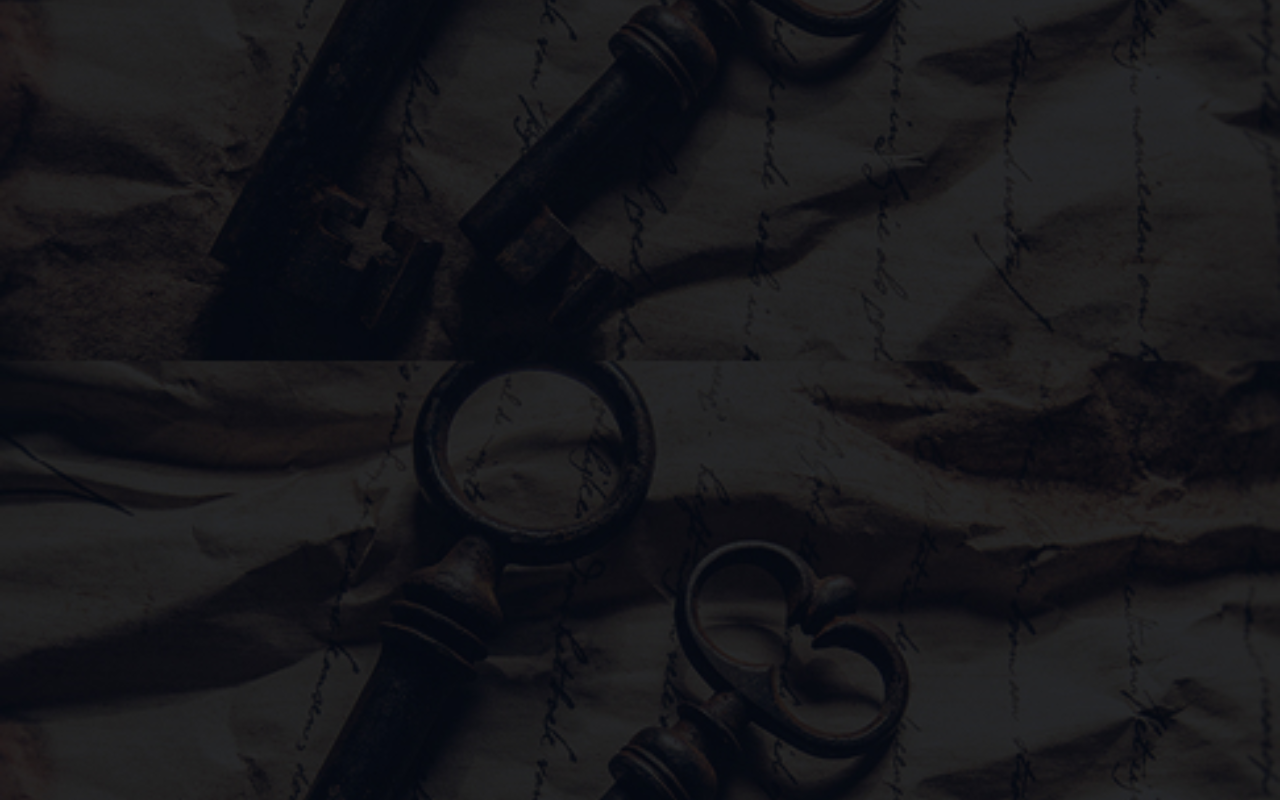
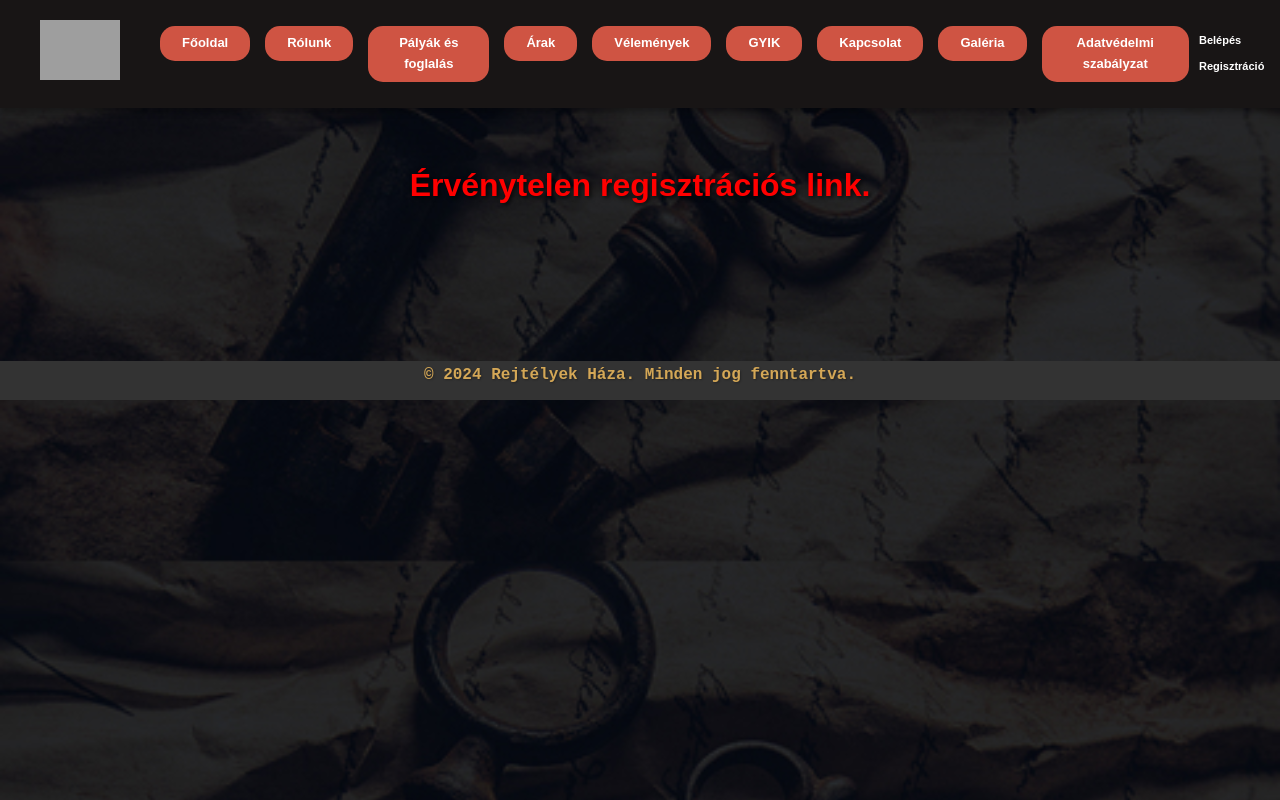
Before and after one commit to Neliah85/HouseOfMysteries, a React (Create React App) app in the folder houseofmysteries/: page /Registry in a window 1280 px wide. Before the commit this address had no page. Built offline with nearby package versions, Linux system fonts and the light colour scheme; grey boxes are pictures that could not be loaded.

Commit message:
AcceptRegistration.jsx create and done

```diff
--- a/houseofmysteries/src/App.js
+++ b/houseofmysteries/src/App.js
@@ -17,6 +17,7 @@ import Profile from "./components/Profile";
 import PrivacyPolicy from './components/Privacy';
 import ModifyUser from './components/ModifyUser';
 import AcceptInvitation from './components/AcceptInvitation';
+import AcceptRegistration from './components/AcceptRegistration';
 
 function App() {
     return (
@@ -40,6 +41,7 @@ function App() {
                 <Route path="/privacy" element={<PrivacyPolicy />} />
                 <Route path="/modify-user/:id" element={<ModifyUser />} />
                 <Route path="/Users/AcceptInvitation" element={<AcceptInvitation />} />
+                <Route path="/Registry" element={<AcceptRegistration />} />
 
             </Routes>
         </Router>
--- /dev/null
+++ b/houseofmysteries/src/components/AcceptRegistration.jsx
@@ -0,0 +1,70 @@
+import React, { useEffect, useState } from "react";
+import { useNavigate, useLocation } from "react-router-dom";
+import axios from "axios";
+import Header from "./Header";
+import Footer from "./Footer";
+
+const AcceptRegistration = () => {
+    const [message, setMessage] = useState("Regisztráció megerősítése folyamatban...");
+    const [felhasznaloNev, setFelhasznaloNev] = useState(null);
+    const [email, setEmail] = useState(null);
+    const navigate = useNavigate();
+    const location = useLocation();
+
+    useEffect(() => {
+        const searchParams = new URLSearchParams(location.search);
+        const user = searchParams.get("felhasznaloNev");
+        const userEmail = searchParams.get("email");
+
+        console.log("Kinyert felhasználónév:", user);
+        console.log("Kinyert email:", userEmail);
+
+        if (user && userEmail) {
+            setFelhasznaloNev(user);
+            setEmail(userEmail);
+            setMessage(`Kérlek, erősítsd meg a regisztrációdat '${userEmail}' email címmel!`);
+        } else {
+            setMessage("Érvénytelen regisztrációs link.");
+        }
+    }, [location.search]);
+
+    const handleConfirmRegistration = async () => {
+        if (felhasznaloNev && email) {
+            console.log("POST kérés indítása előtt...");
+            try {
+                const response = await axios.post("http://localhost:5131/Registry/Confirm", {
+                    loginName: felhasznaloNev,
+                    email: email
+                });
+                console.log("POST kérés sikeres:", response.data);
+                setMessage("Sikeresen megerősítetted a regisztrációdat!");
+                setTimeout(() => {
+                    navigate("/profile");
+                }, 3000);
+            } catch (error) {
+                console.error("Hiba a regisztráció megerősítése során:", error);
+                setMessage("Hiba történt a regisztráció megerősítése során. Kérlek, próbáld újra később.");
+            }
+        } else {
+            setMessage("Hiba: Érvénytelen felhasználónév vagy email.");
+        }
+    };
+
+    return (
+        <div>
+            <Header />
+            <main>
+                <h1>{message}</h1>
+                {felhasznaloNev && email && (
+                    <button type="button" className="accept-button" onClick={handleConfirmRegistration}>
+                        Regisztráció megerősítése
+                    </button>
+                )}
+            </main>
+            <br /><br /><br /><br /><br />
+            <Footer />
+        </div>
+    );
+};
+
+export default AcceptRegistration;
--- a/houseofmysteries/src/components/Admin.jsx
+++ b/houseofmysteries/src/components/Admin.jsx
@@ -31,6 +31,7 @@ const Admin = () => {
     const [bookingsError, setBookingsError] = useState("");
     const [maintenanceError, setMaintenanceError] = useState("");
     const [competitionError, setCompetitionError] = useState("");
+
 
 
 
@@ -104,6 +105,9 @@ const Admin = () => {
     };
 
     const UserDelete = async (userNameToDelete) => {
+    const confirmDelete = window.confirm(`Biztosan törölni szeretnéd ${userNameToDelete} felhasználót?`);
+    if (!confirmDelete) return;
+
     const token = localStorage.getItem("token");
     try {
         await axios.delete(`http://localhost:5131/Users/DeleteByUserName/${token},${userNameToDelete}`);
@@ -114,6 +118,7 @@ const Admin = () => {
         alert("Hiba történt a törlés során.");
     }
 };
+
 
       const loadBookings = async () => {
         const token = localStorage.getItem("token");
@@ -166,6 +171,7 @@ const Admin = () => {
         try {
             await axios.put(`http://localhost:5131/Booking/ClearBooking/${token}`, {
                 bookingDate: bookingDate,
+                roomId: selectedRoomId
 
             });
             return { success: true };
@@ -295,7 +301,7 @@ const Admin = () => {
                                     <td>{booking.comment}</td>
                                     <td>
                                         <button onClick={() => deleteBooking(booking.bookingId)}>Törlés</button>
-                                        <button onClick={() => clearBooking(booking.bookingId)}>Felszabadít</button>
+                                        <button onClick={() => clearBooking(booking.bookingDate)}>Felszabadít</button>
                                     </td>
                                 </tr>
                             ))}
```
Lines whose indentation alone changed are shown as unchanged.
